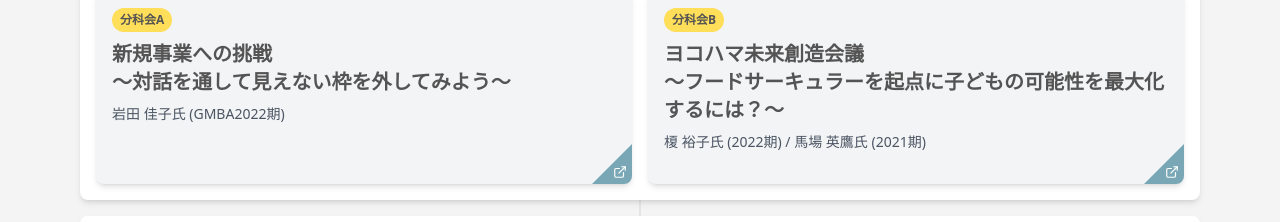
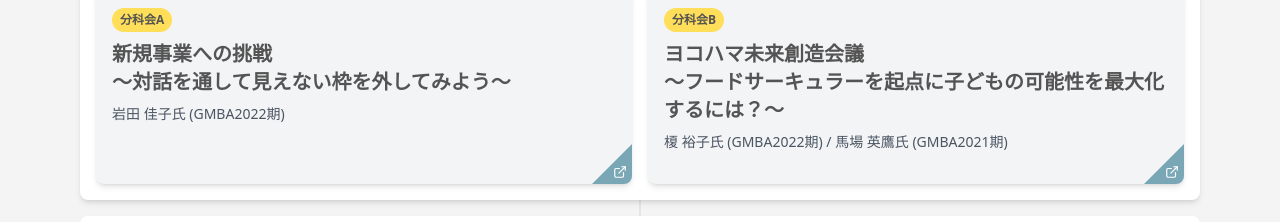
Before and after one commit to ryota-k1002/kamome2024, a Next.js app: page / in a window 1280 px wide. Shown: the part 2240-2462 px from the top of the page. Built offline with nearby package versions, Linux system fonts and the light colour scheme.

Commit message:
update page.tsx | update speaker's position

```diff
--- a/app/page.tsx
+++ b/app/page.tsx
@@ -266,8 +266,8 @@ const schedule = [
         title: 'ヨコハマ未来創造会議\n～フードサーキュラーを起点に子どもの可能性を最大化するには？～',
         description: '2027年に横浜で開催される、GREEN×EXPO 2027（2027年国際園芸博覧会）を契機に、現在の大学生や企業の若手社員の若者が参加して、将来の社会についての議論、共感、自分ごとの醸成を目指す「ヨコハマ未来創造会議」が本年横浜市で立ち上がりました。\n全部で5つのプロジェクトが進行中で、その中の「フードサーキュラーを起点に子どもの可能性を最大化するには？」に取り組んでいるチームの発表を行っていただきます。キーワードは、#フードロス、＃貧困解決、＃学校給食。当日はプロジェクトの発表とともに、かもめ会議参加者と意見交換ができればと考えております。',
         speakers: [
-          { name: '榎 裕子氏 (2022期)', organization: 'ヨコハマ未来創造会議 メンバー', position: '', info: '', image: 'https://hebbkx1anhila5yf.public.blob.vercel-storage.com/%E3%83%A8%E3%82%B3%E3%83%8F%E3%83%9E%E6%9C%AA%E6%9D%A5%E4%BC%9A%E8%AD%B0_%E6%A6%8E%E3%81%95%E3%82%93-mQAcpSPen6tOaEiRAL8wIkWkiqZNVV.png' },
-          { name: '馬場 英鷹氏 (2021期)', organization: 'ヨコハマ未来創造会議 メンバー', position: '', info: '', image: 'https://hebbkx1anhila5yf.public.blob.vercel-storage.com/%E3%83%A8%E3%82%B3%E3%83%8F%E3%83%9E%E6%9C%AA%E6%9D%A5%E4%BC%9A%E8%AD%B0_%E9%A6%AC%E5%A0%B4%E3%81%95%E3%82%93-r56OjWtqO39IasrnkP0tTuxQuMUjQ0.png' }
+          { name: '榎 裕子氏 (GMBA2022期)', organization: 'ヨコハマ未来創造会議 メンバー', position: '', info: '', image: 'https://hebbkx1anhila5yf.public.blob.vercel-storage.com/%E3%83%A8%E3%82%B3%E3%83%8F%E3%83%9E%E6%9C%AA%E6%9D%A5%E4%BC%9A%E8%AD%B0_%E6%A6%8E%E3%81%95%E3%82%93-mQAcpSPen6tOaEiRAL8wIkWkiqZNVV.png' },
+          { name: '馬場 英鷹氏 (GMBA2021期)', organization: 'ヨコハマ未来創造会議 メンバー', position: '', info: '', image: 'https://hebbkx1anhila5yf.public.blob.vercel-storage.com/%E3%83%A8%E3%82%B3%E3%83%8F%E3%83%9E%E6%9C%AA%E6%9D%A5%E4%BC%9A%E8%AD%B0_%E9%A6%AC%E5%A0%B4%E3%81%95%E3%82%93-r56OjWtqO39IasrnkP0tTuxQuMUjQ0.png' }
         ]
       }
     ]
```
